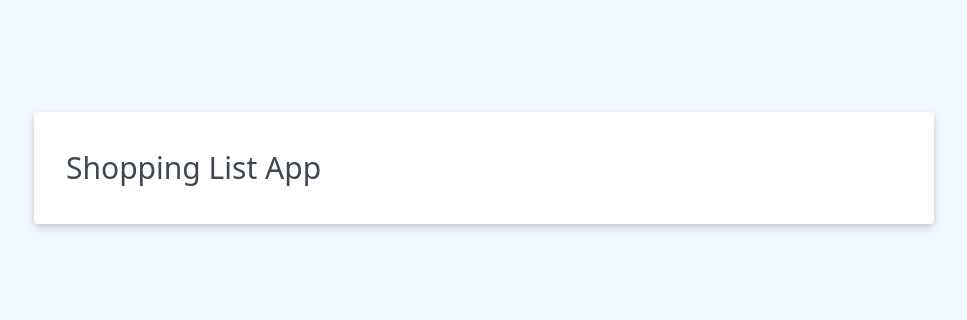
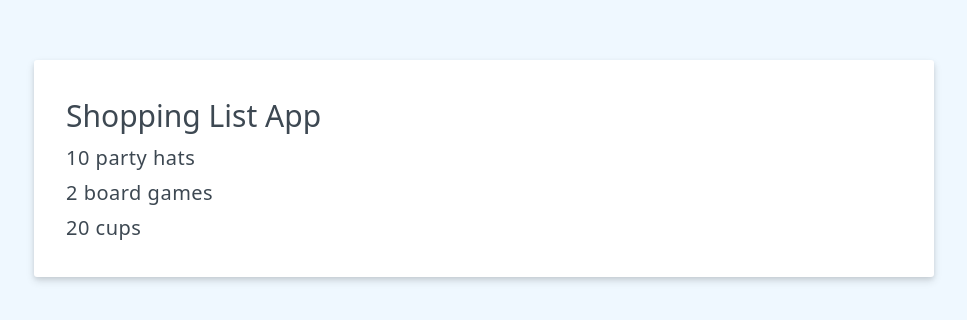
Before and after one commit to KarbovskyiV/vue-roadmap, a Vue app: page / in a window 1280 px wide. Shown: the part 232-552 px from the top of the page, without its empty margins (156-1123 px from the left). Built offline with nearby package versions, Linux system fonts and the light colour scheme; the HTML template or start-up script is replaced by a standard one.

Commit message:
use v-for

```diff
--- a/src/App.vue
+++ b/src/App.vue
@@ -1,9 +1,17 @@
 <template>
   <h1>{{ header }}</h1>
+  <ul>
+    <li v-for="{ id, label } in items" :key="id"> {{ label }}</li>
+  </ul>
 </template>
 
 <script setup>
 import { ref } from 'vue';
 
 const header = ref('Shopping List App');
+const items = ref({
+  1: { id: 1, label: '10 party hats' },
+  2: { id: 2, label: '2 board games' },
+  3: { id: 3, label: '20 cups' },
+});
 </script>
```
